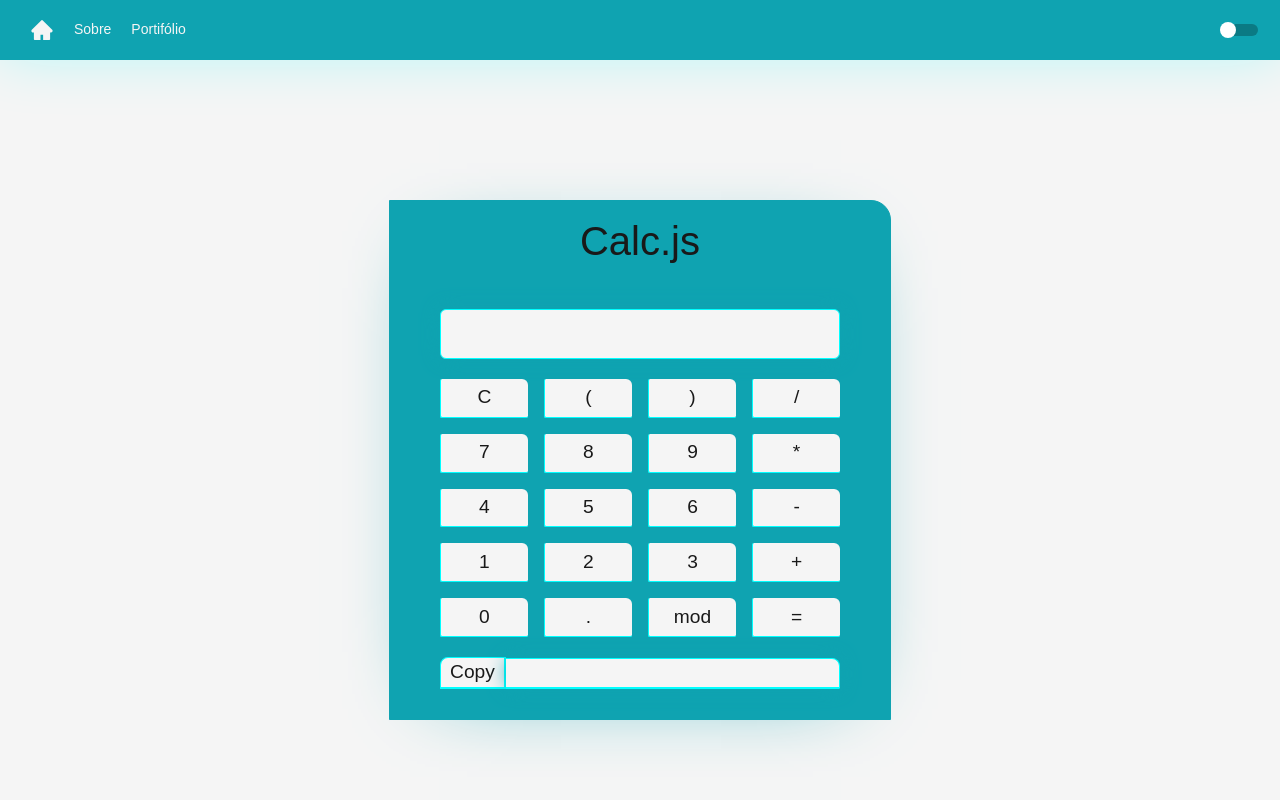
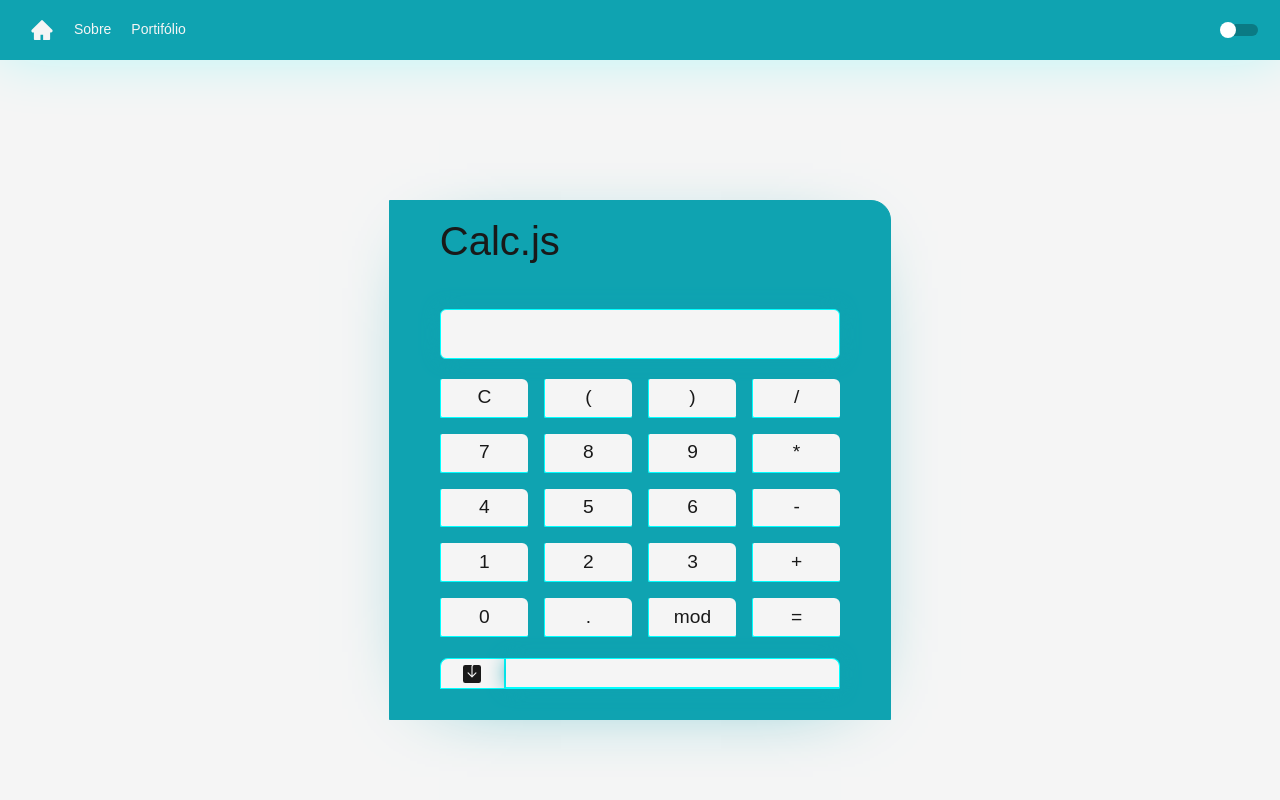
Before and after one commit to CamiloCCarvalho/portifolio-v2, a React (Vite) app: page /portifolio/calc in a window 1280 px wide. Shown: the top 800 px of the page. Built offline with nearby package versions, Linux system fonts and the light colour scheme.

Commit message:
Commit Att

```diff
--- a/src/components/portifolio/calc/index.tsx
+++ b/src/components/portifolio/calc/index.tsx
@@ -1,5 +1,6 @@
 import {ContainerPage, CalcBox, Header, Input, Keyboard, Keys, Section} from './styles'
 import {useState, useEffect} from 'react'
+import { BsFillSaveFill } from 'react-icons/bs'
 
 const CalcPage:React.FC = () => {
     const allowedKeys = ['(', ')', '/', '*', '-', '+', '9', '8', '7', '6', '5', '4', '3', '2', '1', '0', '.', '%', ' ']
@@ -76,10 +77,18 @@ const CalcPage:React.FC = () => {
         })
     },[keys])
 
+    //calculate result
     function calc():void{
         if(input){
+            //danger! eval needs filter characters
             const result = String(eval(input.value))
-            if(inputRes)inputRes.value = result
+            if(inputRes){
+                if(result == 'undefined'){
+                    inputRes.value = ''
+                } else {
+                    inputRes.value = result
+                }
+            }
         }
         input?.focus()
     }
@@ -87,7 +96,7 @@ const CalcPage:React.FC = () => {
     return (
         <ContainerPage className="container-fluid">
             <CalcBox id="main">
-                <Header className="flex align-center justify-between">
+                <Header>
                     <h1>Calc.js</h1>
                 </Header>
 
@@ -116,8 +125,10 @@ const CalcPage:React.FC = () => {
                     <Keys id="equal">=</Keys>
                 </Keyboard>
 
-                <Section className="flex align-center justify-between">
-                    <Keys id="copyToClipboard">Copy</Keys>
+                <Section>
+                    <Keys id="copyToClipboard">
+                        <BsFillSaveFill size="18"/>
+                    </Keys>
                     <Input type="text" id="result" disabled/>
                 </Section>
 
--- a/src/components/portifolio/calc/styles.ts
+++ b/src/components/portifolio/calc/styles.ts
@@ -1,6 +1,7 @@
 import styled from 'styled-components'
 
 export const ContainerPage = styled.main`
+    font-family: sans-serif;
     display:flex;
     flex-flow: column nowrap;
     align-items:center;
@@ -23,8 +24,9 @@ export const CalcBox = styled.div`
 `
 export const Header = styled.header`
     display:flex;
+    width:80%;
     flex-flow: row nowrap;
-    justify-content:center;
+    justify-content:flex-start;
     align-items:center;
     padding: 1rem 0;
 `
@@ -78,7 +80,7 @@ export const Keys = styled.button`
         padding:0;
         border-radius: 8px 0 0 0;
         width:5rem;
-        border-bottom:2px solid cyan;
+        border-bottom:1px solid cyan;
         border-top:1px solid cyan;
         border-right: 2px solid cyan;
     }
```
